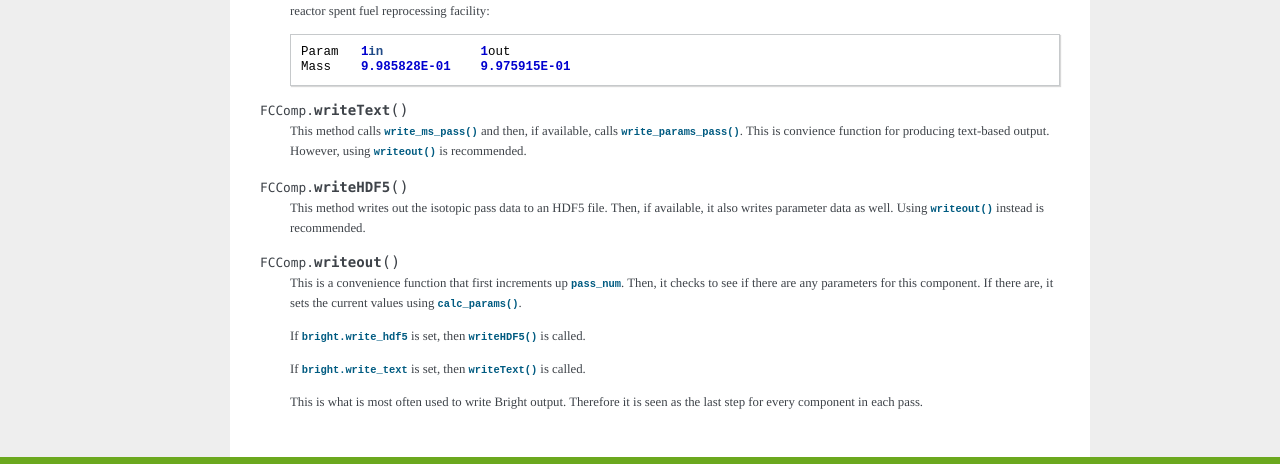
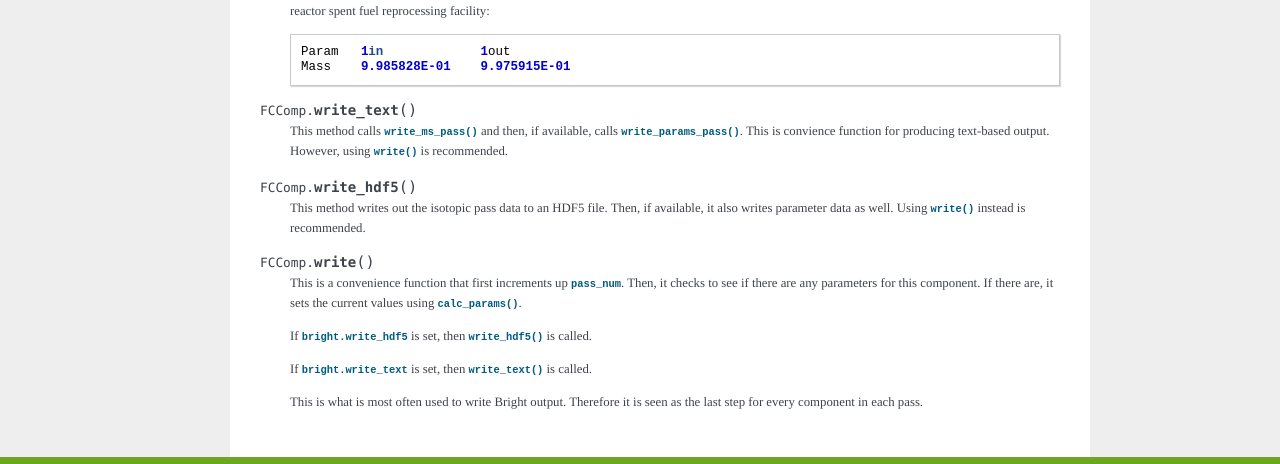
Before and after one commit to bright-dev/bright, a Sphinx documentation site: the page built from doc/source/FCComp.rst, in a window 1280 px wide and 900 px high, scrolled down 2361 px. Shown: the part 370-834 px from the top of the window. Built offline with Sphinx 7.4.7, drawn with Linux system fonts in a browser that asks for light colours; formulas are drawn with MathJax 3; pages that are not in the unit, such as notebooks, are missing from menus; some of the changed text lies outside the part shown.

Commit message:
Changed FCComps write methods.

```diff
--- a/doc/source/FCComp.rst
+++ b/doc/source/FCComp.rst
@@ -207,27 +207,27 @@ FCComp Methods
         Param   1in             1out
         Mass    9.985828E-01    9.975915E-01
 
-.. method:: FCComp.writeText()
+.. method:: FCComp.write_text()
 
     This method calls :meth:`write_ms_pass` and then, if available, calls
     :meth:`write_params_pass`.  This is convience function for producing
-    text-based output.  However, using :meth:`writeout` is recommended.
+    text-based output.  However, using :meth:`write` is recommended.
 
-.. method:: FCComp.writeHDF5()
+.. method:: FCComp.write_hdf5()
 
     This method writes out the isotopic pass data to an HDF5 file.
     Then, if available, it also writes parameter data as well.
-    Using :meth:`writeout` instead is recommended.
+    Using :meth:`write` instead is recommended.
 
-.. method:: FCComp.writeout()
+.. method:: FCComp.write()
 
     This is a convenience function that first increments up :attr:`pass_num`.
     Then, it checks to see if there are any parameters for this component.
     If there are, it sets the current values using :meth:`calc_params`.
 
-    If :attr:`bright.write_hdf5` is set, then :meth:`writeHDF5` is called.
+    If :attr:`bright.write_hdf5` is set, then :meth:`write_hdf5` is called.
 
-    If :attr:`bright.write_text` is set, then :meth:`writeText` is called.
+    If :attr:`bright.write_text` is set, then :meth:`write_text` is called.
 
     This is what is most often used to write Bright output.  Therefore it is
     seen as the last step for every component in each pass.
```
Also changed, not shown: doc/source/Tutorial.rst (+4 -4 lines), 13 other files.
